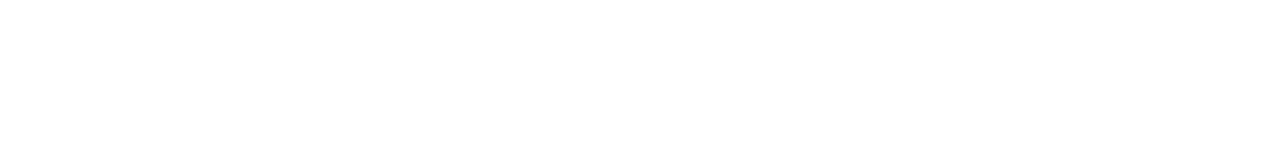
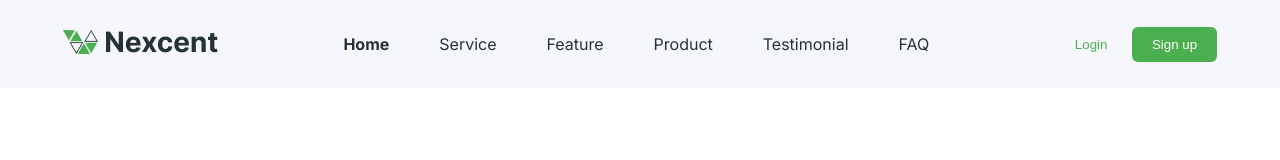
Before and after one commit to NathaliaNPacheco/Nexcent, a plain HTML site: page index.html in a window 1280 px wide. Drawn offline with Linux system fonts and the light colour scheme.

Commit message:
estilizei o header

```diff
--- a/index.html
+++ b/index.html
@@ -17,5 +17,33 @@
 </head>
 <body>
 
+    <!----------- HEADER ------------>
+
+    <header>
+
+        <div class="logo">
+            <img src="./src/assets/images/Logo (1).png" alt="Logotipo Nexcent" title="Logo Nexcent">
+        </div>
+
+        <nav class="nav-header">
+            <ul>
+                <a href="#"><li class="active">Home</li></a>
+                <a href="#"><li>Service</li></a>
+                <a href="#"><li>Feature</li></a>
+                <a href="#"><li>Product</li></a>
+                <a href="#"><li>Testimonial</li></a>
+                <a href="#"><li>FAQ</li></a>
+            </ul>
+        </nav>
+
+        <div class="btn-header">
+            <a href="#"><button class="btn-login">Login</button></a>
+            <a href="#"><button class="btn-SignUp">Sign up</button></a>
+        </div>
+
+    </header>
+
+    <!--------- FIM HEADER ---------->
+
 </body>
 </html>
--- a/src/styles/global.css
+++ b/src/styles/global.css
@@ -2,6 +2,10 @@
     margin: 0px;
     border: 0px;
     padding: 0px;
+}
+
+body{
+    font-family: var(--font);
 }
 
 :root{
--- a/src/styles/style.css
+++ b/src/styles/style.css
@@ -1 +1,53 @@
 @import url('./global.css');
+
+/*-------------- HEADER -------------*/
+
+header{
+    display: flex;
+    justify-content: space-around;
+    align-items: center;
+    background-color: var(--color-neutral-silver);
+}
+
+.logo{
+    padding: 30px 0px;
+}
+
+.nav-header ul{
+    display: flex;
+    list-style: none;
+    gap: 50px;
+}
+
+.nav-header ul a{
+    text-decoration: none;
+    color: var(--color-neutral-black);
+}
+
+.active{
+    font-weight: bold;
+}
+
+.btn-login{
+    color: var(--color-primary);
+    background-color: transparent;
+    padding: 10px 20px;
+    cursor: pointer;
+}
+
+.btn-SignUp{
+    color: var(--color-neutral-white);
+    padding: 10px 20px;
+    background-color: var(--color-primary);
+    border-radius: 6px;
+    cursor: pointer;
+}
+
+.btn-header{
+    gap: 14px;
+    padding: 22px 0px;
+}
+
+
+
+/*----------- FIM HEADER ------------*/
```
